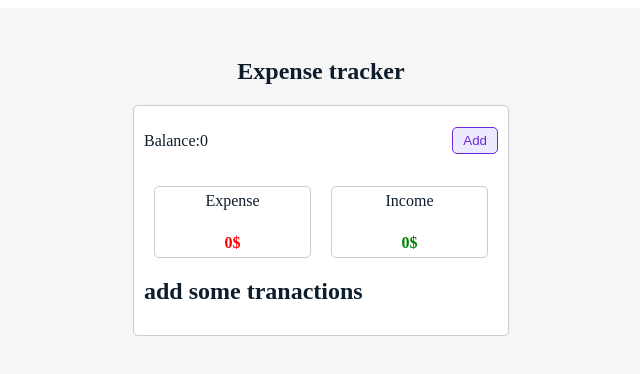
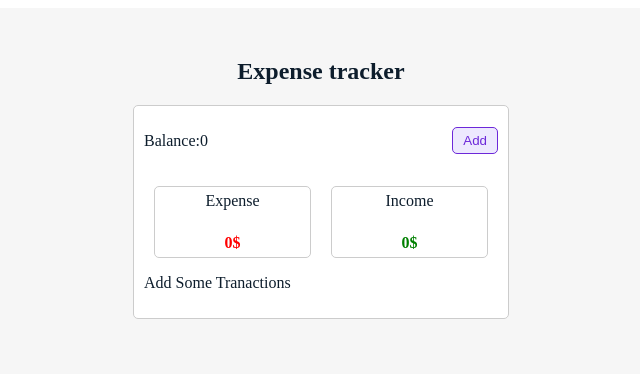
Before and after one commit to Shaghayegh-93/Expense-taracker-App, a React (Create React App) app: page / in a window 1280 px wide. Shown: the top 374 px of the page, without its empty margins (319-959 px from the left). Built offline with nearby package versions, Linux system fonts and the light colour scheme.

Commit message:
change h2 tag to p tag and get css clas to it for changing font size

```diff
--- a/src/components/TransActionComponent.js
+++ b/src/components/TransActionComponent.js
@@ -4,7 +4,7 @@ const TransActionComponent = ({
   changeHandler,
   filterdTnx,
 }) => {
-  if (!transactions.length) return <h2>add some tranactions</h2>;
+  if (!transactions.length) return <p className="toggleInfoText">Add Some Tranactions</p>;
   return (
     <section>
       <input
```
